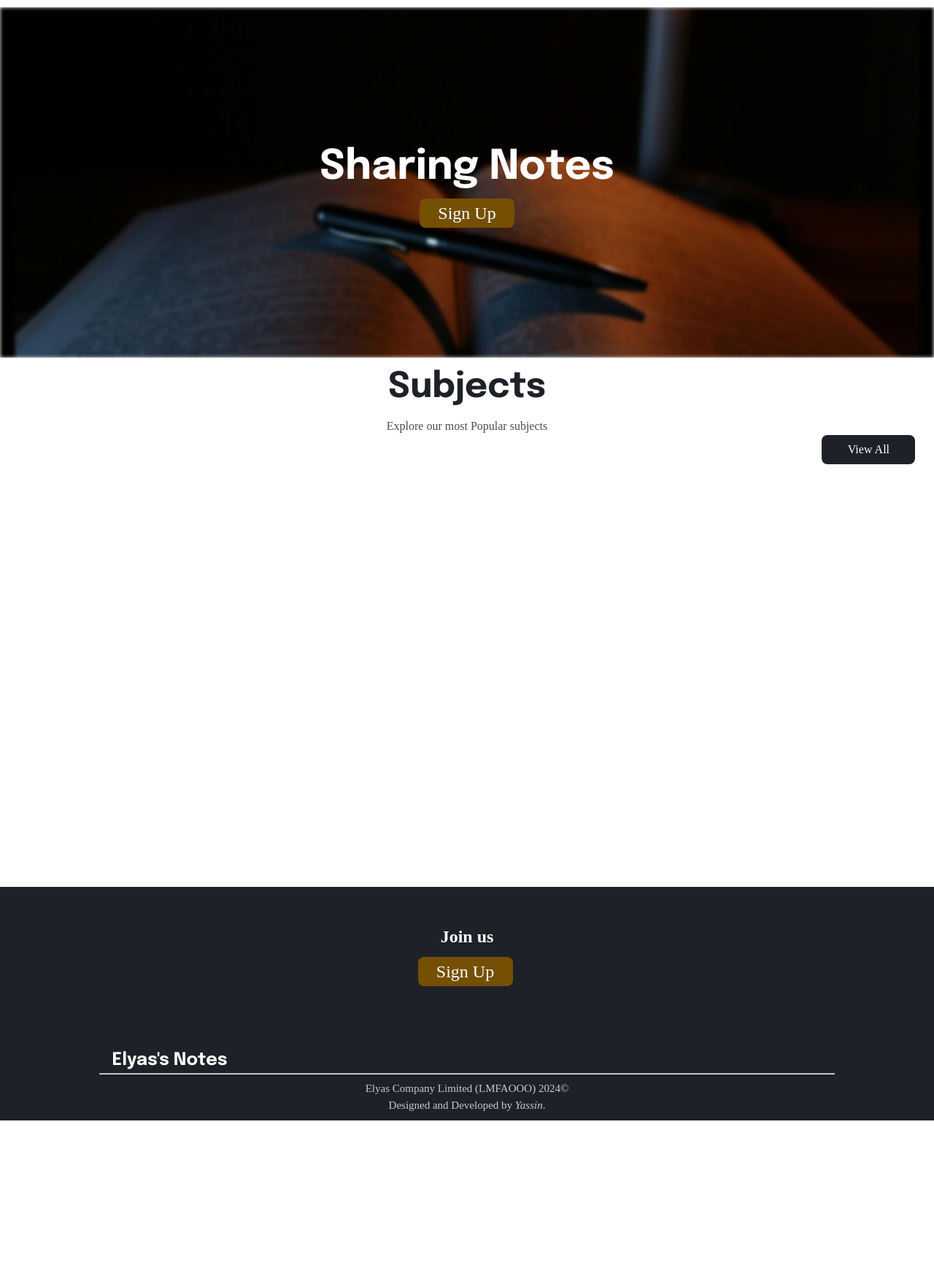
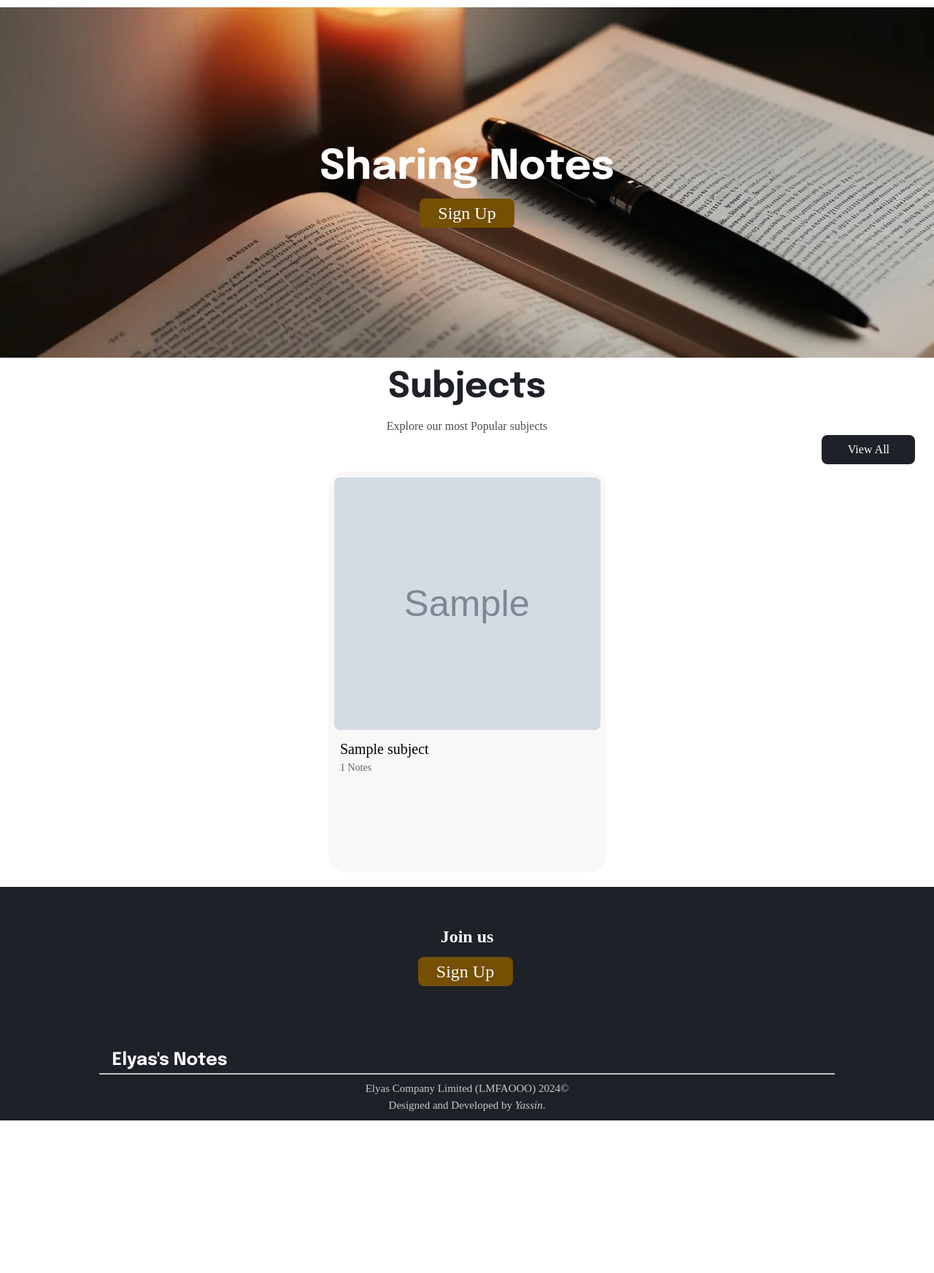
Before and after one commit to YassinWael/Elyas-Notes, a Flask app: template templates/home.html in a window 1280 px wide; the page is wider, and only the part inside the window is pictured. Shown: the part 52-1796 px from the top of that part at 73% size. After the commit the page ends 1587 px from the top of that part, so only its background shows below. Run offline with Flask 3, Linux system fonts and the light colour scheme; the template is opened without the code that fills it: most values are stand-ins (such as "Sample title", 1, 10 or a date in 2020); grey boxes marked "Sample" are stand-in pictures; some web fonts are replaced.

Commit message:
linkified the home page links, compressed and optimized images.

```diff
--- a/app.py
+++ b/app.py
@@ -7,6 +7,7 @@
 import functools
 load_dotenv()
 app = Flask(__name__)
+
 app.secret_key = environ.get("secret_key")
 
 client = MongoClient(environ.get("mongodb"))
@@ -70,9 +71,14 @@
 def home():
     ic(request.remote_addr)
     headers = dict(request.headers)
+
     ic(headers)
     ic((headers.get('X-Forwarded-For')))
-    return render_template("home.html",user_id=session.get('user_id'))
+
+    subjects = list(subjects_collection.find({}))
+
+
+    return render_template("home.html",user_id=session.get('user_id'),subjects=subjects[:3])
 
 
 
@@ -188,8 +194,7 @@
         user_ip = headers['X-Forwarded-For'] if headers['Host'] == "elyas-notes-production.up.railway.app" else request.remote_addr
 
         user_id = session['user_id']
-        session['user_id'] = None
-        session['username'] = None
+        session.clear()
 
         user = find_by_id(user_id)
         user_logged_in_devices = user['devices']
--- a/static/styles.css
+++ b/static/styles.css
@@ -13,7 +13,11 @@
 
 
 
+html {
+    max-width: 100vw;
+  overflow-x: hidden !important;
 
+}
 
 
 
@@ -23,6 +27,8 @@
 *::before,
 *::after {
   box-sizing: border-box;
+
+
 }
 
 /* Remove default padding */
@@ -50,8 +56,12 @@
 dl,
 dd {
   margin: 0;
+
 }
+body{
+  overflow-x: hidden !important;
 
+}
 /* Set core body defaults */
 body {
 
@@ -222,33 +232,15 @@
     from {
         opacity: 0;
 
+
     }
     to {
         opacity: 1;
 
+
     }
 }
 
-.subject-card.animate__animated:first-child {
-    animation-timeline: scroll();
-    animation-name: slideInLeft,come-alive;
-    animation-duration: 3s;
-
-}
-
-.subject-card.animate__animated:nth-child(2) {
-    animation-timeline: scroll();
-    animation-name: slideInUp,come-alive;
-    animation-duration: 3s;
-
-}
-
-.subject-card.animate__animated:last-child {
-    animation-timeline: scroll();
-    animation-name: slideInRight,come-alive;
-
-
-}
 
 
 section {
@@ -276,7 +268,7 @@
     left: 0;
     width: 100%;
     height: 100%;
-    filter: blur(2.5px);
+
 
     overflow:hidden;
     z-index: -1;
@@ -344,8 +336,9 @@
 #subjects-container {
     display: flex;
     flex-wrap: wrap;
+    justify-content: center;
     width: 100%;
-    height: 80%;
+    height: 90%;
     margin-top: 5px;
     gap: 3vw;
     padding: 5px;
@@ -364,6 +357,7 @@
     position: relative;
     padding: 8px;
     background: rgb(247, 247, 247,.8);
+    animation-delay: 300ms;
 
 }
 #subject-img {
@@ -610,7 +604,7 @@
 
 #view-subject-content {
     width: 100%;
-    height: 80vh;
+    height: max-content;
     display: flex;
     flex-direction: column;
     align-items: flex-start;
@@ -654,8 +648,10 @@
     border: 1px solid rgba(222, 225, 229,.9);
     padding: 8px;
     font-size: clamp(.5vh,18px,var(--font-size));
-    animation-name: slideInLeft,come-alive;
-    animation-delay: 1s;
+    animation-delay: 200ms;
+    opacity: 0;
+    transition: opacity .3s ease;
+
 }
 
 .lesson::after {
@@ -673,9 +669,6 @@
 .lesson:hover::after {
     height: 2px;
     width: 100%;
-}
-.lesson:nth-child(2) {
-    animation-name: slideInRight,come-alive;
 }
 
 
--- a/templates/home.html
+++ b/templates/home.html
@@ -2,7 +2,7 @@
 {% block content %}
     <section id="hero">
         <div class="background">
-            <img src="/static/book.png" alt="" id="hero-img">
+            <img src="/static/book.webp" alt="" id="hero-img">
         </div>
         <div class="hero-container">
             <h1 class="name" id="sharing-notes">Sharing Notes</h1>
@@ -23,22 +23,49 @@
             <a href="/viewall" class="join-button" id="all-subjects" >View All</a>
         </p>
         <div id="subjects-container">
-            <div class="subject-card animate__animated">
-                <img src="/static/math.webp" id="subject-img" alt="math">
-                <p class="subject-text">Math</p>
-                <p class="subject-text notes-count">8 Notes</p>
-            </div>
-            <div class="subject-card animate__animated">
-                <img id="subject-img" src="/static/physics.webp">
-                <p class="subject-text">Physics</p>
-                <p  class="subject-text notes-count">10 Notes</p>
-            </div>
-            <div class="subject-card animate__animated">
-                <img src="/static/biology.webp" id="subject-img">
-                <p class="subject-text">Biology</p>
-                <p class="subject-text notes-count"> 5 Notes</p>
-            </div>
+
+            {% for subject in subjects %}
+                <div class="subject-card animate__animated" style="opacity: 0;">
+                <a href="/subject/{{ subject['name'] }}" style="width: 100%; height:100%">
+
+                    <img src="{{ subject['image'] }}" alt="image of the subject" id="subject-img">
+                    <p class="subject-text"> {{ subject['name'] }}</p>
+                    <p class="subject-text notes-count"> {{ subject['notes_count'] }} Notes </p>
+                </a>
+                </div>
+
+            {% endfor %}
+
+
+
+
+
+
+
         </div>
     </section>
+ <script>
+    window.addEventListener("scroll", function() {
+    const container = document.querySelector("#subjects-container")
+    const containerPosition = container.getBoundingClientRect().top
+    const windowHeight = window.innerHeight
 
+    if (containerPosition < windowHeight) {
+        document.querySelectorAll(".subject-card").forEach(card => {
+
+
+            card.style.animationName = "slideInLeft,come-alive";
+            card.style.opacity = 1
+            document.querySelectorAll(".subject-card:nth-child(2)").forEach(card => {
+                card.style.animationName = "slideInUp"
+            })
+
+            document.querySelectorAll(".subject-card:nth-child(3)").forEach(card => {
+                card.style.animationName = "slideInRight"
+            })
+        })
+    }
+    })
+
+ </script>
 {% endblock %}
```
Also changed, not shown: templates/view_subject.html (+22 -0 lines), static/biology.webp, static/book.png (deleted), static/book.webp (added), static/chemistry.webp, static/english.webp, static/math.webp, static/physics.webp, static/physics_2.webp.
